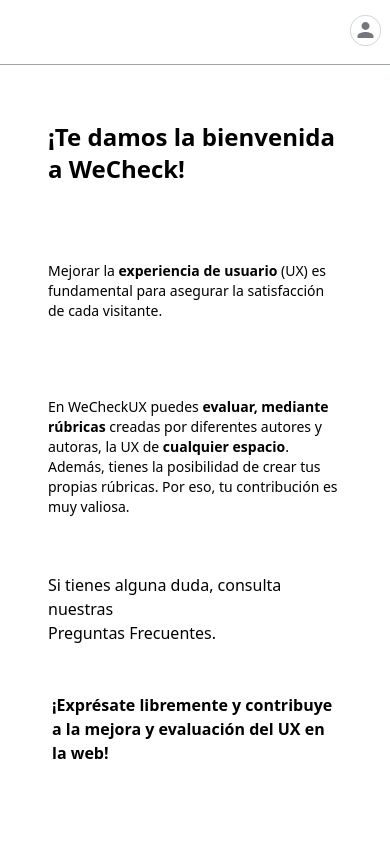
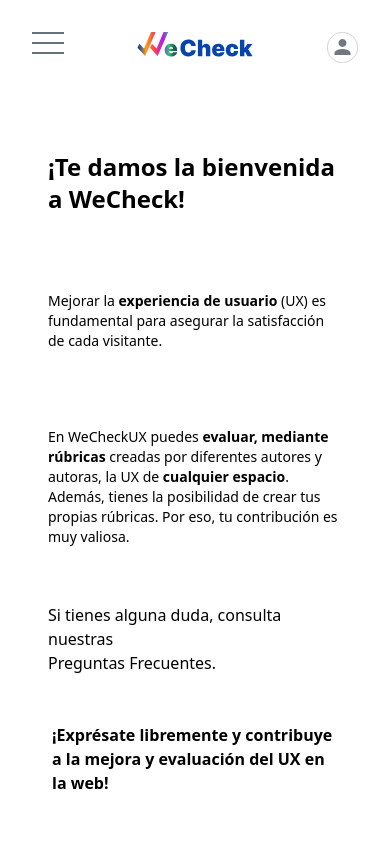
Before and after one commit to Rubrics-project/WeCheckUx, a React (Vite) app in the folder react/: page / in a window 390 px wide. Shown: the top 844 px of the page. Built offline with nearby package versions, Linux system fonts and the light colour scheme.

Commit message:
Update header and menu

```diff
--- a/react/src/components/Header.jsx
+++ b/react/src/components/Header.jsx
@@ -6,9 +6,10 @@
 
 export default function Header() {
   return (
-    <>
-      <Menu />
+    <div className="flex  justify-between  p-8">
+         <Menu />
+       <a><img src={logo} alt="Icon Create Rubric"></img></a>
       <UserMenu />
-    </>
+    </div>
   );
 }
--- a/react/src/components/menu/Menu.jsx
+++ b/react/src/components/menu/Menu.jsx
@@ -9,24 +9,24 @@
 export default function Menu() {
   const [isNavOpen, setIsNavOpen] = useState(false);
   return (
-    <div className="flex items-center justify-between border-b border-gray-400 py-8">
+    // <div className="flex items-center justify-between border-b border-gray-400 py-8">
       <nav>
-        <section className="MOBILE-MENU flex lg:hidden">
+        <section className="flex lg:hidden">
           <div
-            className="HAMBURGER-ICON fixed top-[20px] left-[10px] space-y-2"
+            className="space-y-2"
             onClick={() => setIsNavOpen((prev) => !prev)}
           >
-            {/* <span className="block h-0.5 w-8 animate-pulse bg-gray-600"></span>
             <span className="block h-0.5 w-8 animate-pulse bg-gray-600"></span>
-            <span className="block h-0.5 w-8 animate-pulse bg-gray-600"></span> */}
+            <span className="block h-0.5 w-8 animate-pulse bg-gray-600"></span>
+            <span className="block h-0.5 w-8 animate-pulse bg-gray-600"></span>
           </div>
           <div className={isNavOpen ? "showMenuNav" : "hideMenuNav"}>
             <div
-              className="CROSS-ICON absolute top-0 right-0 px-38 py-8"
+              className="absolute top-0 right-0"
               onClick={() => setIsNavOpen(false)}
             >
               <svg
-                className="h-7 w-7 text-gray-600"
+                className="h-7 text-gray-600"
                 viewBox="0 0 24 24"
                 fill="none"
                 stroke="currentColor"
@@ -81,8 +81,6 @@
           </div>
         </section>
       </nav>
-      <style>{`
-       `}</style>
-    </div>
-  );
+      //   </div>
+   );
 }
--- a/react/src/components/menu/menu.css
+++ b/react/src/components/menu/menu.css
@@ -1,26 +1,25 @@
 .menuIcon {
     display: flex;
     flex-direction: row;
-    margin: 13px;
-}
+
+    }
 
 .hideMenuNav {
     display: none;
+
   }
 
   .showMenuNav {
     display: block;
     position: absolute;
     width: auto;
-    height: 66%;
-    top: 0;
-    left: 10px;
-    right: 50%;
+    height: auto;
+    padding: 10% 5%;
+    top: 8%;
+    left:0;
     background: #F6F6F6;
-    z-index: 10;
+    z-index: 1;
     display: flex;
     flex-direction: column;
-    justify-content: space-evenly;
     align-items: left;
-    margin-top: 9vh;
-  }
+    }
--- a/react/src/components/userMenu/UserMenu.jsx
+++ b/react/src/components/userMenu/UserMenu.jsx
@@ -11,18 +11,11 @@
     <div className="">
       <nav>
         <section className="MOBILE-MENU flex lg:hidden">
-
-          <div
-            className="HAMBURGER-ICON fixed top-[20px] right-[10px] space-y-2"
+          <img
+            src={loggedIcon}
+            alt="PerfilUsuario"
             onClick={() => setIsNavOpen((prev) => !prev)}
-          >
-            <a
-            href="#"
-            class="text-gray-800 dark:text-white hover:bg-gray-50 focus:ring-4 focus:ring-gray-300 fixed top-[7px] right-[1px] space-y-2 font-medium rounded-lg text-sm px-0 lg:px-5 py-2 lg:py-2.5 mr-2 dark:hover:bg-gray-700 focus:outline-none dark:focus:ring-gray-800"
-          >
-            <img src={loggedIcon} alt="PerfilUsuario"></img>
-          </a>
-          </div>
+          ></img>
           <div className={isNavOpen ? "showUserMenuNav" : "hideMenuNav"}>
             <div
               className="CROSS-ICON absolute top-0 right-0 px-38 py-8"
@@ -44,31 +37,31 @@
 
             <ul className="MENU-LINK-MOBILE-OPEN flex flex-col items-right justify-between min-h-[250px]">
               <li className="border-b border-gray-400 my-2">
-                <div className="UserMenuIcon">
+                <div className="menuIcon">
                   <img src={projectsIcon} alt="Icon Project"></img>
                   <a href="/Proyectos">Proyectos</a>
                 </div>
               </li>
               <li className="border-b border-gray-400 my-2">
-                <div className="UserMenuIcon">
+                <div className="menuIcon">
                   <img src={projectsIcon} alt="Icon Project"></img>
                   <a href="/rubricas"> Mis rúbricas</a>
                 </div>
               </li>
               <li className="border-b border-gray-400 my-2">
-                <div className="UserMenuIcon">
+                <div className="menuIcon">
                   <img src={projectsIcon} alt="Icon Project"></img>
                   <a href="/evaluar"> Mis evaluaciones</a>
                 </div>
               </li>
               <li className="border-b border-gray-400 my-2">
-                <div className="UserMenuIcon">
+                <div className="menuIcon">
                   <img src={addIcon} alt="Icon Add"></img>
                   <a href="/crear">Crear rúbrica</a>
                 </div>
               </li>
               <li className="border-b border-gray-400 my-2">
-                <div className="UserMenuIcon">
+                <div className="menuIcon">
                   <img src={logoutIcon} alt="Icon Logout"></img>
                   <a href="/home">Cerrar sesión</a>
                 </div>
--- a/react/src/components/userMenu/userMenu.css
+++ b/react/src/components/userMenu/userMenu.css
@@ -10,17 +10,15 @@
 
 .showUserMenuNav {
   display: block;
-  position: absolute;
-  width: auto;
-  height: 56%;
-  top: 0;
-  left: 60%;
-  right:10px;
-  background: #F6F6F6;
-  z-index: 10;
-  display: flex;
-  flex-direction: column;
-  justify-content: space-evenly;
-  align-items: right;
-  margin-top: 9vh;
+    position: absolute;
+    width: auto;
+    height: auto;
+    padding: 10% 5%;
+    top: 8%;
+    right:0;
+    background: #F6F6F6;
+    z-index: 1;
+    display: flex;
+    flex-direction: column;
+    align-items: left;
 }
```
